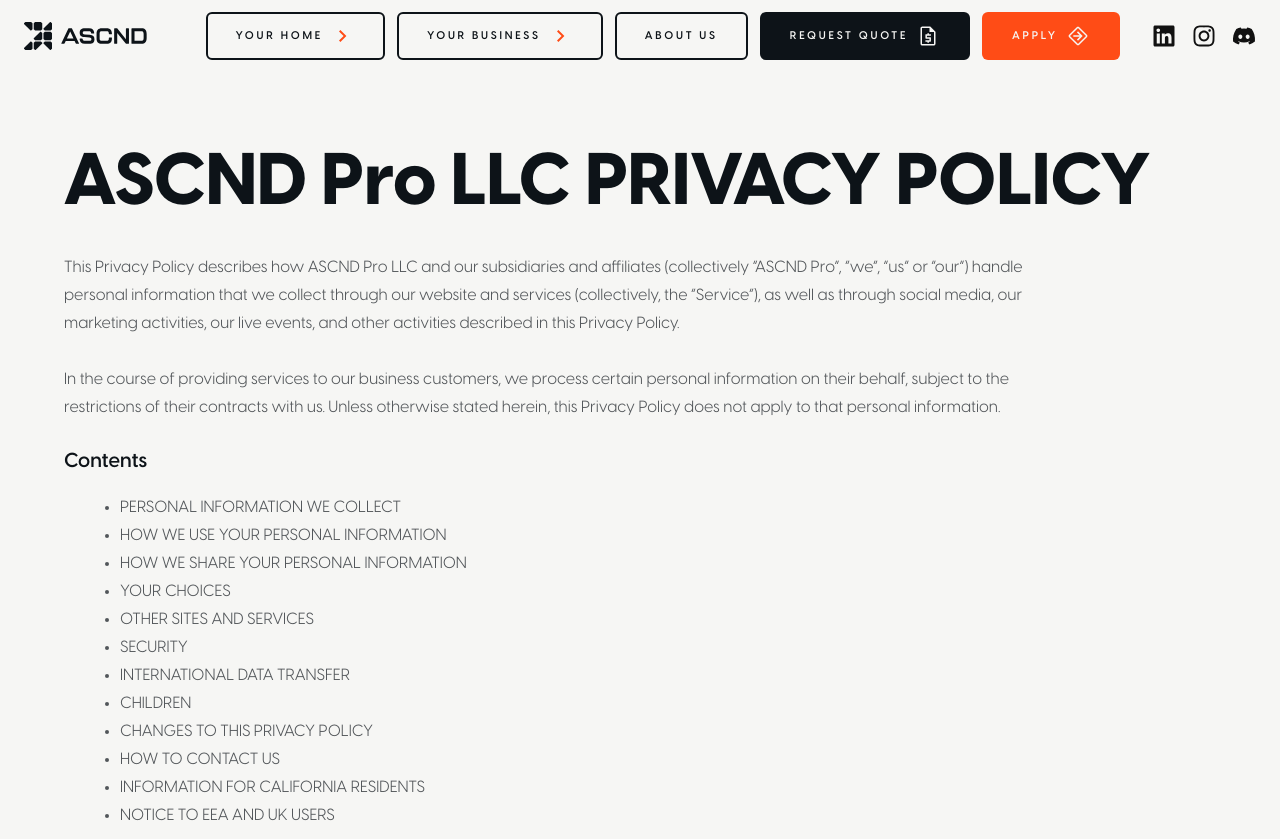
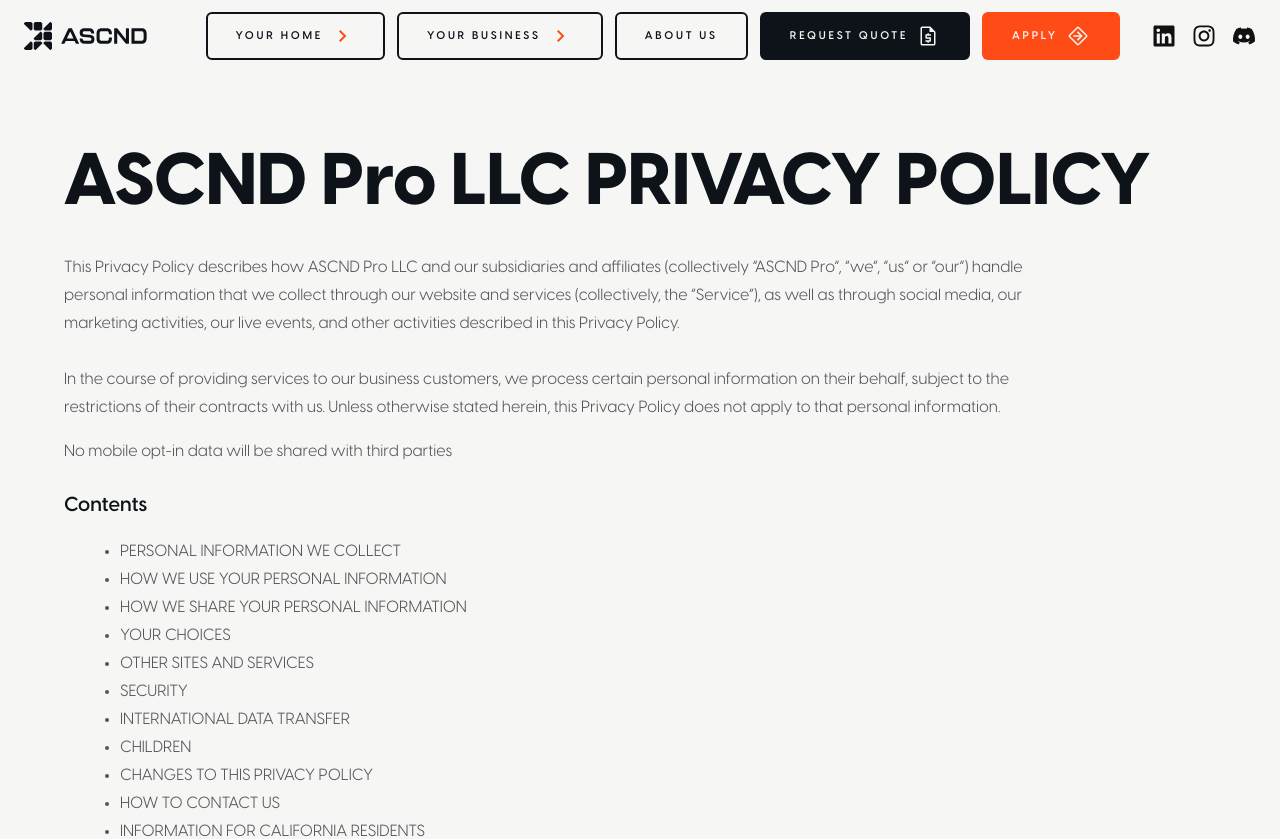
Before and after one commit to ramishbinsiddique15/ASCND-Web, a React (Vite) app: page /privacy-policy in a window 1280 px wide. Shown: the top 839 px of the page. Built offline with nearby package versions, Linux system fonts and the light colour scheme.

Commit message:
update privayPolicy page

```diff
--- a/src/components/PrivacyPolicy/Content.jsx
+++ b/src/components/PrivacyPolicy/Content.jsx
@@ -46,6 +46,10 @@
                             This Privacy Policy describes how ASCND Pro LLC and our subsidiaries and affiliates (collectively “ASCND Pro”, “we”, “us” or “our”) handle personal information that we collect through our website and services (collectively, the “Service”), as well as through social media, our marketing activities, our live events, and other activities described in this Privacy Policy.
                             <br></br><br></br>
                             In the course of providing services to our business customers, we process certain personal information on their behalf, subject to the restrictions of their contracts with us. Unless otherwise stated herein, this Privacy Policy does not apply to that personal information.
+                        </motion.p>
+
+                        <motion.p variants={fadeUp} className="mt-3 text-xs leading-6 text-[#0D1318]/70 sm:mt-4 sm:text-sm sm:leading-7 md:text-base">
+                            No mobile opt-in data will be shared with third parties
                         </motion.p>
 
                         <br></br>
```
